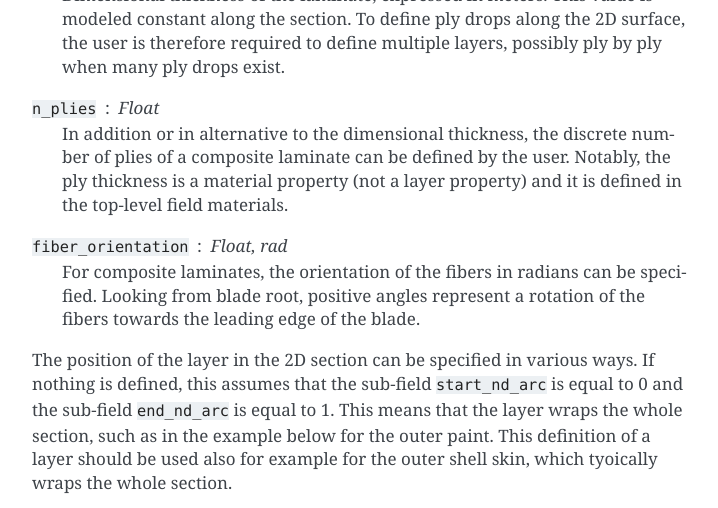
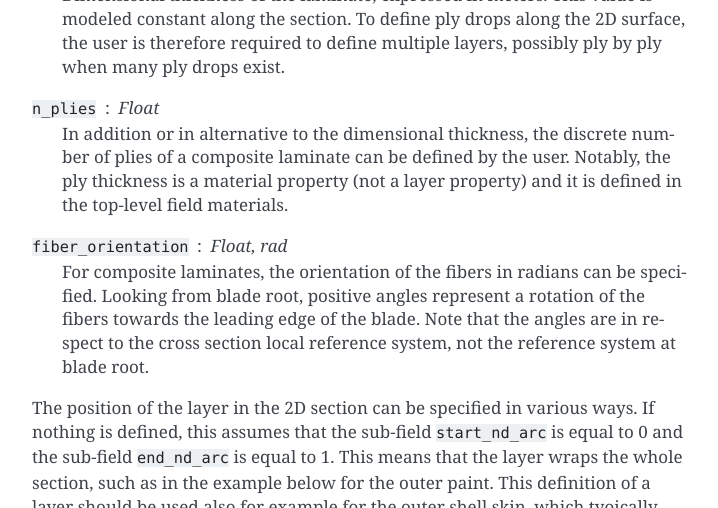
Before and after one commit to IEAWindTask37/windIO, a Sphinx documentation site: the page built from docs/source/blade.rst, in a window 1280 px wide and 900 px high, scrolled down 5317 px, cut to the strip 0-508 px from the top of the window. Shown: the whole strip, without its empty margins (388-1106 px from the left). Built offline with Sphinx 7.4.7, drawn with Linux system fonts in a browser that asks for light colours.

Commit message:
fiber orientation defined in the cross section

```diff
--- a/docs/source/blade.rst
+++ b/docs/source/blade.rst
@@ -116,7 +116,7 @@ The sub-field :code:`layers` define the layers of the wind turbine blade. In mos
 :code:`n_plies` : Float
     In addition or in alternative to the dimensional thickness, the discrete number of plies of a composite laminate can be defined by the user. Notably, the ply thickness is a material property (not a layer property) and it is defined in the top-level field materials.
 :code:`fiber_orientation` : Float, rad
-    For composite laminates, the orientation of the fibers in radians can be specified. Looking from blade root, positive angles represent a rotation of the fibers towards the leading edge of the blade.
+    For composite laminates, the orientation of the fibers in radians can be specified. Looking from blade root, positive angles represent a rotation of the fibers towards the leading edge of the blade. Note that the angles are in respect to the cross section local reference system, not the reference system at blade root.
 
 The position of the layer in the 2D section can be specified in various ways. If nothing is defined, this assumes that the sub-field :code:`start_nd_arc` is equal to 0 and the sub-field :code:`end_nd_arc` is equal to 1. This means that the layer wraps the whole section, such as in the example below for the outer paint. This definition of a layer should be used also for example for the outer shell skin, which tyoically wraps the whole section.
 
```
